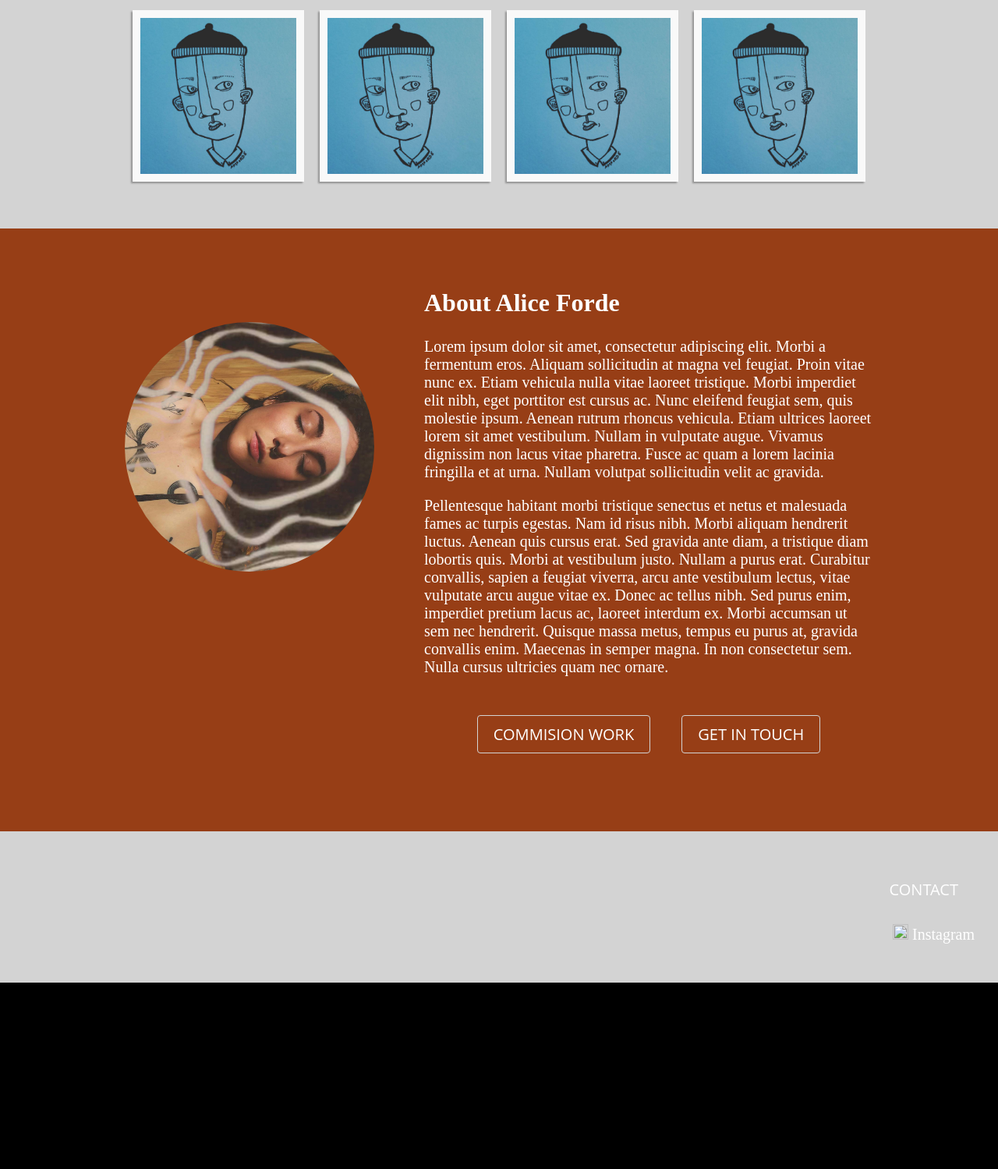
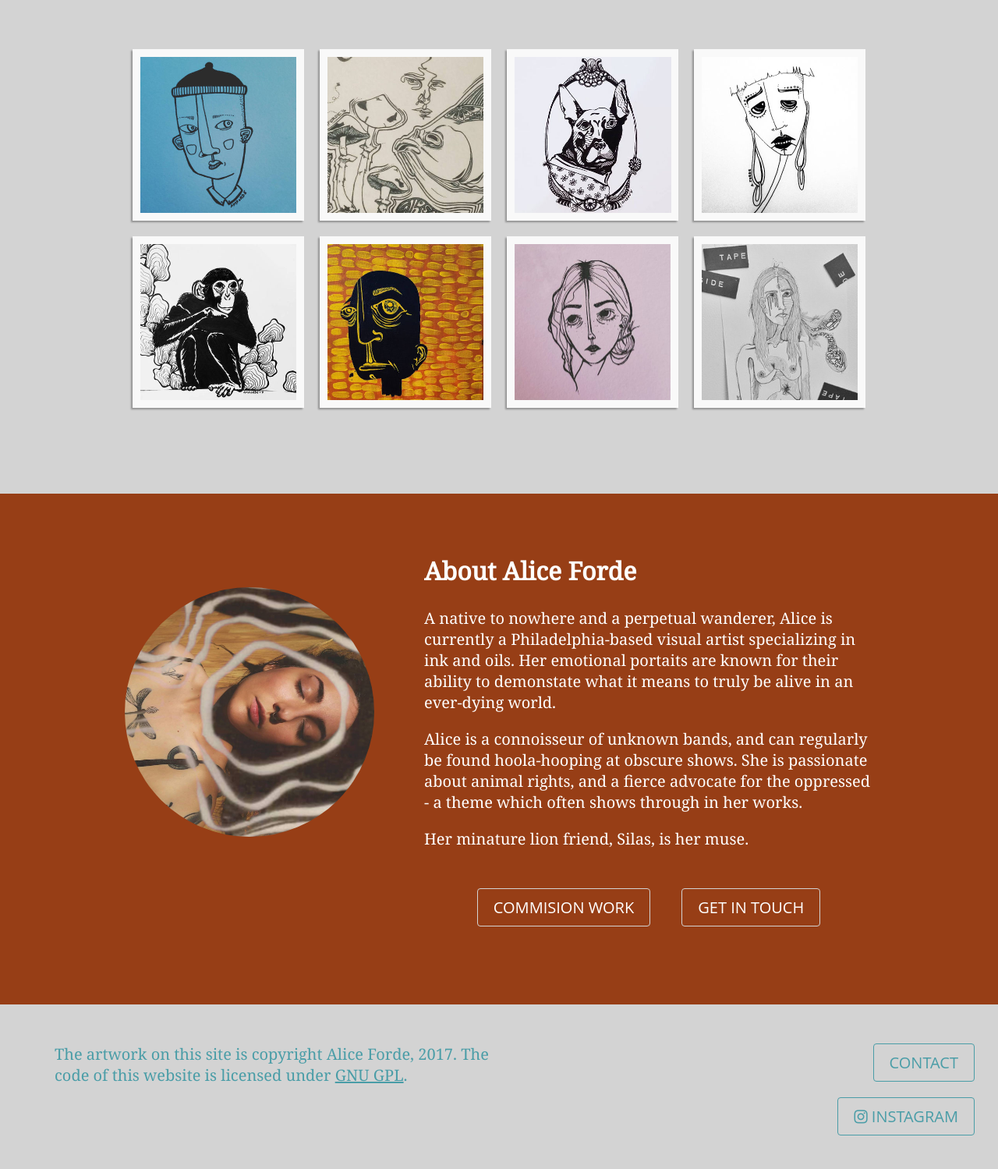
Before and after one commit to marykatefain/aliceportfolio, a website: page www/index.html in a window 1280 px wide. Shown: the part 767-2266 px from the top of the page at 78% size. Before the commit the page ends 2027 px from the top, so only its background shows below. Drawn offline with nearby package versions, Linux system fonts and the light colour scheme; files that its build step writes are made by us from their sources; a web font is replaced by a local one.

Commit message:
clean up design

```diff
--- a/www/assets/styles/style.scss
+++ b/www/assets/styles/style.scss
@@ -8,11 +8,13 @@ body {
   margin: 0 auto;
   padding: 0;
   font-size: 20px;
+  font-family: 'Noto Serif', serif;
 }
 
 header {
   margin: 0px;
   height: 90vh;
+  min-height: 500px;
   background-image: url("../images/art/painting.jpg");
   background-position: center;
   background-repeat: no-repeat;
@@ -95,13 +97,18 @@ nav {
   margin: 30vh auto;
   text-align: center;
   h1 {
-    font-size: 8vw;
+    font-size: 10vw;
     margin: 0 auto;
+    font-family: 'Skranji', cursive;
+    text-shadow: 2px 2px black;
+
   }
   .subheadline {
-    font-size: 20px;
+    font-size: 24px;
     font-weight: normal;
     text-align: center;
+    margin: 0px auto;
+    text-shadow: 1px 1px black;
   }
 }
 
@@ -159,8 +166,8 @@ section.orange {
 .art {
   display: flex;
   justify-content: flex-start;
-
   flex-wrap: wrap;
+  margin: 50px auto;
 }
 
 .art-item {
@@ -180,8 +187,8 @@ section.orange {
 }
 
 .art-item img {
-  width: 200px;
-  height: auto;
+  width: auto;
+  height: 200px;
 }
 
 .profile {
@@ -216,11 +223,23 @@ section.orange {
   margin: auto 20px;
 }
 
+
+
 footer {
   width: 100%;
   bottom: 0px;
   background-color: #000000;
 }
+
+footer section.light {
+  a {
+    color: #4A9DA7;
+    &:hover {
+      color: #973E16;
+    }
+  }
+}
+
 
 .columns {
   display: flex;
@@ -237,14 +256,21 @@ footer {
 .footer-column {
     padding: 20px;
     max-width: 50%;
+    color: #4A9DA7;
+
     ul {
       list-style: none;
     }
     li {
       margin-bottom: 20px;
     }
+    a {
+      color: #4A9DA7;
+      &:hover {
+        color: #973E16;
+      }
+    }
 }
-
 
 @media (max-width: 600px) {
   .footer-column {
@@ -257,15 +283,26 @@ ul.links {
   text-align: right;
   a {
     text-decoration: none;
+    color: #4A9DA7;
     &:hover {
-      color: #4A9DA7;
+      color: #973E16;
     }
   }
 }
 
+a.footer.button {
+  border-color: #4A9DA7;
+  &:hover {
+    background: #4A9DA7;
+    color: lightgrey;
+  }
+}
+
+
 @media (max-width: 600px) {
   ul.links {
     text-align: left;
+
     a {
       text-decoration: none;
       &:hover {
@@ -274,8 +311,3 @@ ul.links {
     }
   }
 }
-
-.external-logo {
-  width: 20px;
-  height: 20px;
-}
--- a/www/index.html
+++ b/www/index.html
@@ -2,11 +2,13 @@
 <html>
   <head>
     <title>Art by Alice Forde</title>
+
     <!-- Meta -->
     <meta name="description" content="Art by Alice Forde">
     <meta name="viewport" content="width=device-width, initial-scale=1.0, user-scalable=no">
     <meta name="msapplication-config" content="/assets/images/meta/browserconfig.xml">
     <meta name="theme-color" content="#000000">
+
     <!-- Open Graph protocol -->
     <meta property="og:title" content="Art by Alice Forde">
     <meta property="og:type" content="website">
@@ -14,9 +16,12 @@
     <meta property="og:image" content="http://candlewaster.co/assets/images/meta/og-image.png">
     <meta property="og:description" content="Alice Forde: Drawing, Painting, Tatoos">
     <meta property="og:locale" content="en_US">
+
     <!-- Stylesheets -->
     <link rel="stylesheet" href="/assets/styles/style.css">
     <link href="//unpkg.com/lightbox2@2.10.0/dist/css/lightbox.min.css" rel="stylesheet">
+    <link href="https://fonts.googleapis.com/css?family=Noto+Serif|Skranji" rel="stylesheet">
+    <link href="https://unpkg.com/font-awesome@4.7.0/css/font-awesome.min.css" rel="stylesheet">
 
 
   </head>
@@ -27,7 +32,7 @@
       <nav>
         <div class="nav">
           <ul>
-            <li><a href="https://www.instagram.com/milf_money/" target="_blank" class="button">Instagram</a></li>
+            <li><a href="https://www.instagram.com/milf_money/" target="_blank" class="button"><i class="fa fa-instagram" aria-hidden="true"></i>  Instagram</a></li>
           </ul>
         </div>
       </nav>
@@ -43,25 +48,49 @@
 
           <div class="art-item">
             <a href="./assets/images/art/blue.jpg" data-lightbox="art">
-              <img src="./assets/images/art/blue.jpg">
+              <img src="./assets/images/thumbs/blue.jpg">
             </a>
           </div>
 
           <div class="art-item">
-            <a href="./assets/images/art/blue.jpg" data-lightbox="art">
-              <img src="./assets/images/art/blue.jpg">
+            <a href="./assets/images/art/colin.jpg" data-lightbox="art">
+              <img src="./assets/images/thumbs/colin.jpg">
             </a>
           </div>
 
           <div class="art-item">
-            <a href="./assets/images/art/blue.jpg" data-lightbox="art">
-              <img src="./assets/images/art/blue.jpg">
+            <a href="./assets/images/art/dog.jpg" data-lightbox="art">
+              <img src="./assets/images/thumbs/dog.jpg">
             </a>
           </div>
 
           <div class="art-item">
-            <a href="./assets/images/art/blue.jpg" data-lightbox="art">
-              <img src="./assets/images/art/blue.jpg">
+            <a href="./assets/images/art/girl.jpg" data-lightbox="art">
+              <img src="./assets/images/thumbs/girl.jpg">
+            </a>
+          </div>
+
+          <div class="art-item">
+            <a href="./assets/images/art/monkey.jpg" data-lightbox="art">
+              <img src="./assets/images/thumbs/monkey.jpg">
+            </a>
+          </div>
+
+          <div class="art-item">
+            <a href="./assets/images/art/painting.jpg" data-lightbox="art">
+              <img src="./assets/images/thumbs/painting.jpg">
+            </a>
+          </div>
+
+          <div class="art-item">
+            <a href="./assets/images/art/pink.jpg" data-lightbox="art">
+              <img src="./assets/images/thumbs/pink.jpg">
+            </a>
+          </div>
+
+          <div class="art-item">
+            <a href="./assets/images/art/woman.jpg" data-lightbox="art">
+              <img src="./assets/images/thumbs/woman.jpg">
             </a>
           </div>
 
@@ -78,8 +107,9 @@
             </div>
             <div class="bio">
               <h2>About Alice Forde</h2>
-              <p>Lorem ipsum dolor sit amet, consectetur adipiscing elit. Morbi a fermentum eros. Aliquam sollicitudin at magna vel feugiat. Proin vitae nunc ex. Etiam vehicula nulla vitae laoreet tristique. Morbi imperdiet elit nibh, eget porttitor est cursus ac. Nunc eleifend feugiat sem, quis molestie ipsum. Aenean rutrum rhoncus vehicula. Etiam ultrices laoreet lorem sit amet vestibulum. Nullam in vulputate augue. Vivamus dignissim non lacus vitae pharetra. Fusce ac quam a lorem lacinia fringilla et at urna. Nullam volutpat sollicitudin velit ac gravida.</p>
-              <p>Pellentesque habitant morbi tristique senectus et netus et malesuada fames ac turpis egestas. Nam id risus nibh. Morbi aliquam hendrerit luctus. Aenean quis cursus erat. Sed gravida ante diam, a tristique diam lobortis quis. Morbi at vestibulum justo. Nullam a purus erat. Curabitur convallis, sapien a feugiat viverra, arcu ante vestibulum lectus, vitae vulputate arcu augue vitae ex. Donec ac tellus nibh. Sed purus enim, imperdiet pretium lacus ac, laoreet interdum ex. Morbi accumsan ut sem nec hendrerit. Quisque massa metus, tempus eu purus at, gravida convallis enim. Maecenas in semper magna. In non consectetur sem. Nulla cursus ultricies quam nec ornare.</p>
+              <p>A native to nowhere and a perpetual wanderer, Alice is currently a Philadelphia-based visual artist specializing in ink and oils. Her emotional portaits are known for their ability to demonstate what it means to truly be alive in an ever-dying world.</p>
+              <p>Alice is a connoisseur of unknown bands, and can regularly be found hoola-hooping at obscure shows. She is passionate about animal rights, and a fierce advocate for the oppressed - a theme which often shows through in her works.</p>
+              <p>Her minature lion friend, Silas, is her muse.</p>
               <div class="buttons">
                 <a href="mailto:alicemforde@gmail.com?Subject=Commission" target="_blank" class="button">Commision Work</a>
                 <a href="mailto:alicemforde@gmail.com?Subject=Hello!" target="_blank" class="button">Get in Touch</a>
@@ -94,11 +124,12 @@
       <section class="full light">
           <div class="columns">
             <div class="footer-column">
+              <ul><li>The artwork on this site is copyright Alice Forde, 2017. The code of this website is licensed under <a href ="https://www.gnu.org/licenses/gpl-3.0.en.html" target="_blank">GNU GPL</a>.</li></ul>
             </div>
             <div class="footer-column">
               <ul class="links">
-                <li><a href="mailto:alicemforde@gmail.com?Subject=Hello!" class="button">Contact</a></li>
-                <li><a href="https://www.instagram.com/milf_money/" target="_bank"><img src="" class="external-logo"> Instagram</a> </li>
+                <li><a href="mailto:alicemforde@gmail.com?Subject=Hello!" class="footer button">Contact</a></li>
+                <li><a href="https://www.instagram.com/milf_money/" target="_blank" class="footer button"><i class="fa fa-instagram" aria-hidden="true"></i>  Instagram</a></li>
               </ul>
             </div>
         </div>
@@ -107,6 +138,5 @@
 
     <script src="//unpkg.com/lightbox2@2.10.0/dist/js/lightbox-plus-jquery.min.js"></script>
 
-
   </body>
 </html>
```
Also changed, not shown: www/assets/images/thumbs/blue.jpg (added), www/assets/images/thumbs/colin.jpg (added), www/assets/images/thumbs/dog.jpg (added), www/assets/images/thumbs/girl.jpg (added), www/assets/images/thumbs/monkey.jpg (added), www/assets/images/thumbs/painting.jpg (added), www/assets/images/thumbs/pink.jpg (added), www/assets/images/thumbs/woman.jpg (added).
